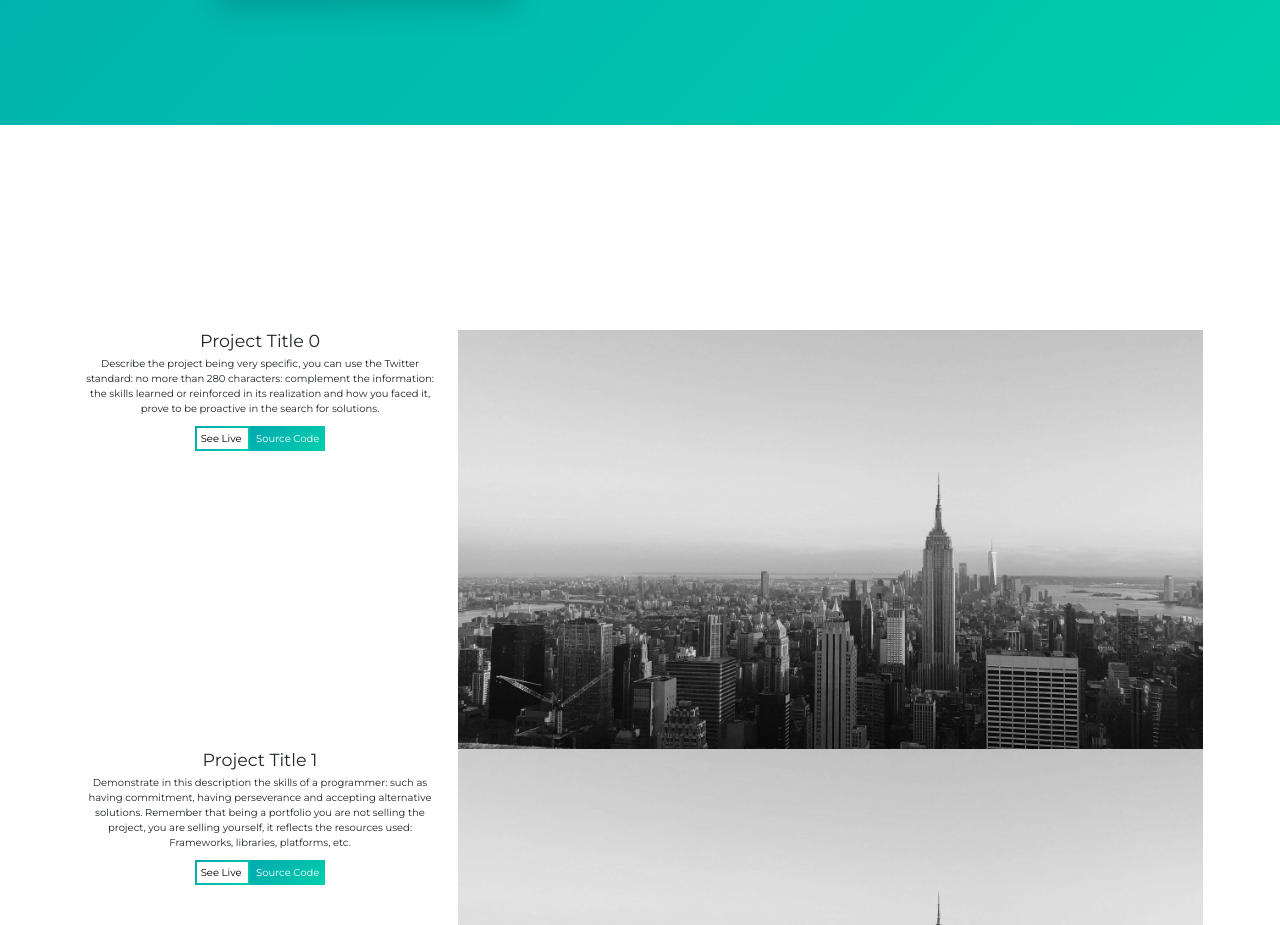
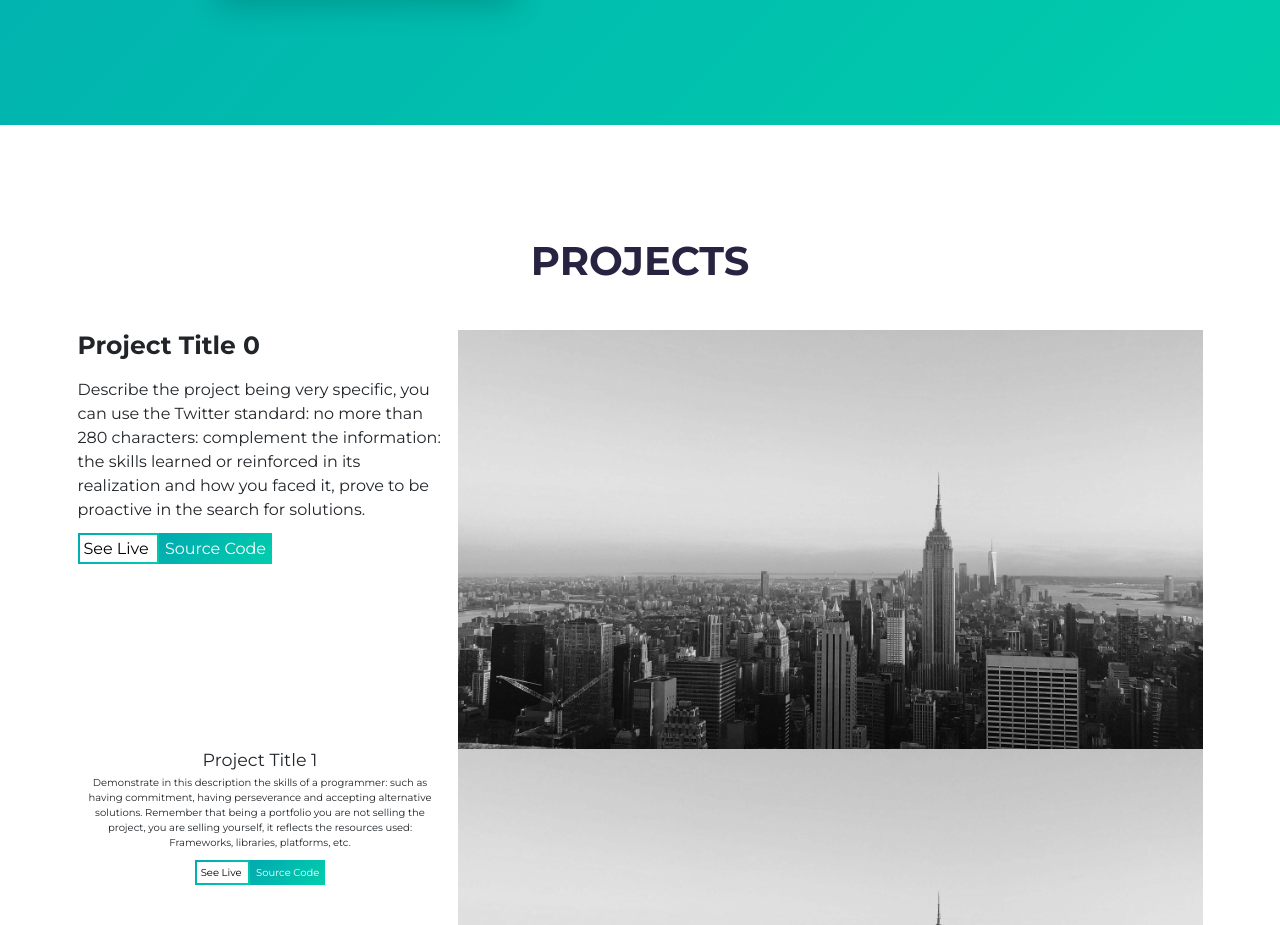
Before and after one commit to igacoderw/css-fundamentals, a plain HTML site: page portfolio/index.html in a window 1280 px wide. Shown: the part 1309-2234 px from the top of the page. Drawn offline with nearby package versions, Linux system fonts and the light colour scheme; a script that the page names is missing.

Commit message:
project text styling

```diff
--- a/portfolio/index.html
+++ b/portfolio/index.html
@@ -12,7 +12,7 @@
       rel="stylesheet"
       href="https://cdnjs.cloudflare.com/ajax/libs/font-awesome/4.7.0/css/font-awesome.min.css"
     />
-    <link href="https://fonts.googleapis.com/css2?family=Montserrat:wght@400;700&display=swap" rel="stylesheet">
+    <link href="https://fonts.googleapis.com/css2?family=Montserrat:ital,wght@0,400;0,700;1,900&display=swap" rel="stylesheet">
     <link
       href="https://cdn.jsdelivr.net/npm/bootstrap@5.3.2/dist/css/bootstrap.min.css"
       rel="stylesheet"
@@ -94,8 +94,8 @@
           <!-- Notice: each .row is a project -->
           <div class="row">
             <div class="col-lg-4 col-sm-12">
-              <div class="project-wrapper__text load-hidden">
-                <h3 class="project-wrapper__text-title">Project Title 0</h3>
+              <div class="project-wrapperText load-hidden">
+                <h3 class="project-wrapperText-title">Project Title 0</h3>
                 <div>
                   <p class="mb-4">
                     Describe the project being very specific, you can use the
--- a/portfolio/styles.css
+++ b/portfolio/styles.css
@@ -102,3 +102,18 @@ body {
     text-align: left;
     margin-bottom: 1rem;
 }
+
+.dark-blue-text {
+    color: #272341;
+}
+
+.project-wrapperText {
+    text-align: left;
+    font-size: 1.6rem;
+}
+
+.project-wrapperText-title {
+    margin-bottom: 1.8rem;
+    font-size: 2.5rem;
+    font-weight: 700;
+}
```
